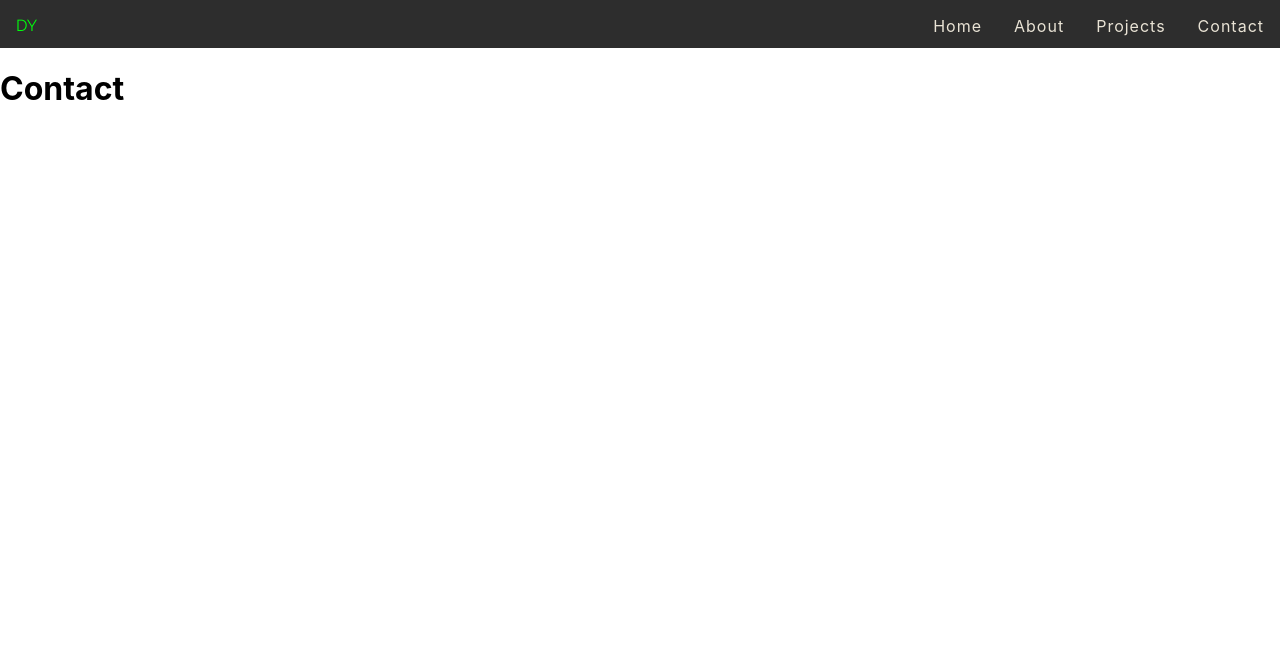
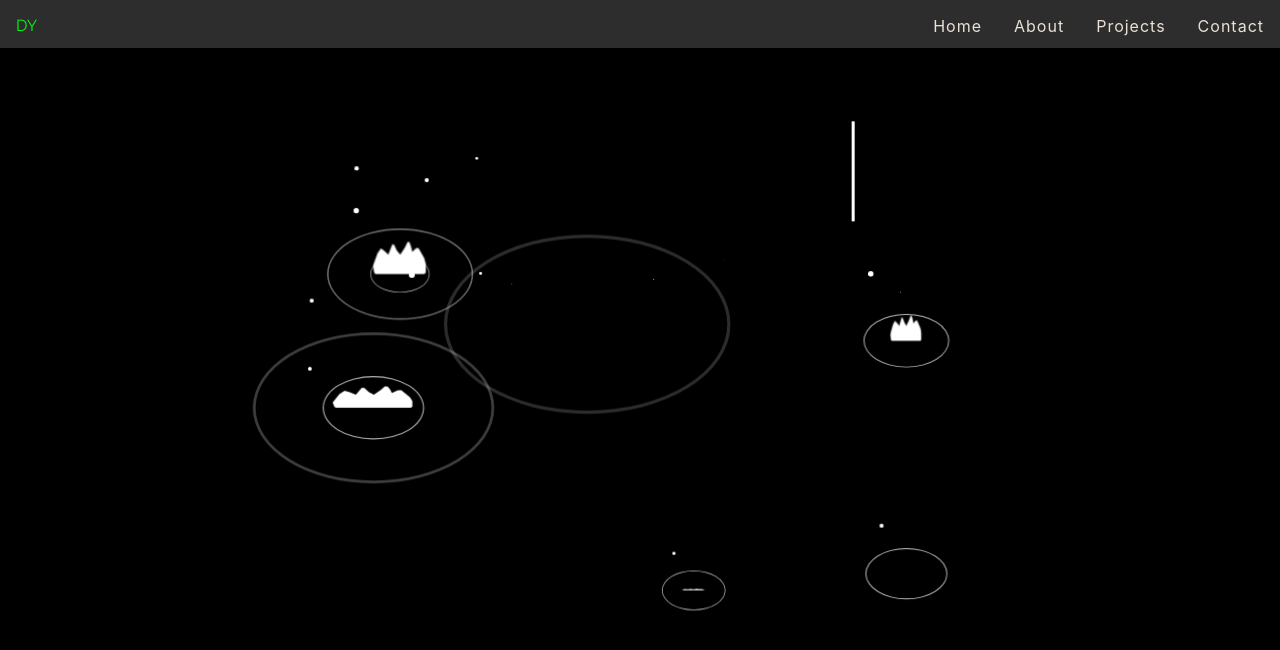
Before and after one commit to DannyYu728/DannyYu728.github.io, a React (Create React App) app: page /contact in a window 1280 px wide. Shown: the top 650 px of the page. Built offline with nearby package versions, Linux system fonts and the light colour scheme.

Commit message:
background effects for about and contact

```diff
--- a/src/App.js
+++ b/src/App.js
@@ -1,6 +1,9 @@
 import "./App.scss";
 import Nav from "./Components/Nav/Nav.jsx";
 import Home from "./Screens/Home/Home";
+import About from './Screens/About/About.jsx'
+import Contact from './Screens/Contact/Contact'
+import Project from './Screens/Projects/Project'
 import {Routes, Route} from 'react-router-dom'
 
 function App() {
@@ -9,9 +12,9 @@ function App() {
       <Nav />
       <Routes>
         <Route exact path="/" element={<Home />} />
-        <Route path="/about" element={<h1>About</h1>}></Route>
-        <Route path="/projects" element={<h1>Projects</h1>}></Route>
-        <Route path="/contact" element={<h1>Contact</h1>}></Route>
+        <Route path="/about" element={<About />}></Route>
+        <Route path="/projects" element={<Project />}></Route>
+        <Route path="/contact" element={<Contact />}></Route>
       </Routes>
     </div>
   );
--- a/src/App.scss
+++ b/src/App.scss
@@ -1,10 +1,11 @@
+* {
+  margin: 0;
+  padding: 0;
+}
+
 html,
 body {
-  margin: 0;
-  min-height: 100vh;
+  min-height: 100;
   width: 100%;
+  overflow: hidden;
 }
-
-.app {
-  min-height: 100%;
-}
--- /dev/null
+++ b/src/Screens/About/About.jsx
@@ -0,0 +1,18 @@
+import "./About.scss";
+import NY from "../../Assets/NY2.jpg";
+
+function About() {
+  return (
+    <div className="about">
+      <img className="background" src={NY} />
+      {Array.apply(null, { length: 100 }).map((e, i) => (
+        <div class="circle-container">
+          <div class="circle"></div>
+        </div>
+      ))}
+      <p className="message">Hello, whats up!?</p>
+    </div>
+  );
+}
+
+export default About;
--- /dev/null
+++ b/src/Screens/About/About.scss
@@ -0,0 +1,128 @@
+@import "../../Assets/mixins";
+
+.about {
+  width: 100%;
+  height: calc(100vh - 3rem);
+  background-color: #021027;
+}
+
+.background {
+  display: block;
+  object-fit: cover;
+  width: 100%;
+  height: 100%;
+
+  mask-image: radial-gradient(
+    white 0%,
+    white 30%,
+    transparent 80%,
+    transparent
+  );
+}
+
+.circle-container {
+  $particleNum: 200;
+  $particleColor: hsl(180, 100%, 80%);
+  position: absolute;
+  transform: translateY(-10vh);
+  animation-iteration-count: infinite;
+  animation-timing-function: linear;
+
+  .circle {
+    width: 100%;
+    height: 100%;
+    border-radius: 50%;
+    mix-blend-mode: screen;
+    background-image: radial-gradient(
+      hsl(180, 100%, 80%),
+      hsl(180, 100%, 80%) 10%,
+      hsla(180, 100%, 80%, 0) 56%
+    );
+
+    animation: fadein-frames 200ms infinite, scale-frames 2s infinite;
+
+    @keyframes fade-frames {
+      0% {
+        opacity: 1;
+      }
+
+      50% {
+        opacity: 0.7;
+      }
+
+      100% {
+        opacity: 1;
+      }
+    }
+
+    @keyframes scale-frames {
+      0% {
+        transform: scale3d(0.4, 0.4, 1);
+      }
+
+      50% {
+        transform: scale3d(2.2, 2.2, 1);
+      }
+
+      100% {
+        transform: scale3d(0.4, 0.4, 1);
+      }
+    }
+  }
+
+  $particleBaseSize: 8;
+
+  @for $i from 1 through $particleNum {
+    &:nth-child(#{$i}) {
+      $circleSize: random($particleBaseSize);
+      width: $circleSize + px;
+      height: $circleSize + px;
+
+      $startPositionY: random(10) + 100;
+      $framesName: "move-frames-" + $i;
+      $moveDuration: 28000 + random(9000) + ms;
+
+      animation-name: #{$framesName};
+      animation-duration: $moveDuration;
+      animation-delay: random(37000) + ms;
+
+      @keyframes #{$framesName} {
+        from {
+          transform: translate3d(random(100) + vw, $startPositionY + vh, 0);
+        }
+
+        to {
+          transform: translate3d(random(100) + vw, -$startPositionY - random(30) + vh, 0);
+        }
+      }
+
+      .circle {
+        animation-delay: random(4000) + ms;
+      }
+    }
+  }
+}
+
+.message {
+  position: absolute;
+  right: 20px;
+  bottom: 10px;
+  color: white;
+  font-family: "Josefin Slab", serif;
+  line-height: 27px;
+  font-size: 18px;
+  text-align: right;
+  pointer-events: none;
+  animation: message-frames 1.5s ease 5s forwards;
+  opacity: 0;
+
+  @keyframes message-frames {
+    from {
+      opacity: 0;
+    }
+
+    to {
+      opacity: 1;
+    }
+  }
+}
--- /dev/null
+++ b/src/Screens/Contact/Contact.jsx
@@ -0,0 +1,28 @@
+import "./Contact.scss";
+
+function Contact() {
+  return (
+    <div className="contact">
+      <div class="container">
+        {Array.apply(null, { length: 9 }).map((e, i) => (
+          <div class="rain">
+            <div class="drop"></div>
+            <div class="waves">
+              <div></div>
+              <div></div>
+            </div>
+            <div class="splash"></div>
+            <div class="particles">
+              <div></div>
+              <div></div>
+              <div></div>
+              <div></div>
+            </div>
+          </div>
+        ))}
+      </div>
+    </div>
+  );
+}
+
+export default Contact;
--- /dev/null
+++ b/src/Screens/Contact/Contact.scss
@@ -0,0 +1,281 @@
+.contact {
+	height: calc(100vh - 3rem);
+	margin: 0px;
+	display: flex;
+	justify-content: center;
+	align-items: center;
+	background-color: black;
+	overflow: hidden
+}
+
+.container{
+	width: 100%;
+	height: 100%;
+  min-width: 600px;
+	max-width: 800px;
+	max-height: 500px;
+	display: grid;
+	grid-template-columns: repeat(3, 1fr);
+	grid-template-rows: repeat(3, 1fr);
+}
+
+.row{
+	display: flex;
+	justify-content: center;
+	align-items: center;
+}
+
+.rain{
+	position: relative;
+	width: 100%;
+	height: 100%;
+}
+
+.rain:nth-of-type(1){
+	--duration: 2.7s;
+	--delay: 1s;
+	transform: translate(10%, 10%) scale(0.9);
+}
+
+.rain:nth-of-type(2){
+	--duration: 2.1s;
+	--delay: 1.2s;
+	transform: translate(-20%, 40%) scale(1.3);
+}
+
+.rain:nth-of-type(3){
+	--duration: 2.3s;
+	--delay: 2s;
+	transform: translate(0%, 50%) scale(1.1);
+}
+
+.rain:nth-of-type(4){
+	--duration: 2s;
+	--delay: 4s;
+	transform: translate(0%, -10%) scale(1.2);
+}
+
+.rain:nth-of-type(5){
+	--duration: 2.5s;
+	--delay: 0s;
+	transform: translate(10%, 0%) scale(0.9);
+}
+
+.rain:nth-of-type(6){
+	--duration: 2s;
+	--delay: 2.7s;
+	transform: translate(-20%, 0%) scale(1);
+}
+
+.rain:nth-of-type(7){
+	--duration: 1.8s;
+	--delay: 1.3s;
+	transform: translate(20%, -40%) scale(1.2);
+}
+
+.rain:nth-of-type(8){
+	--duration: 2.2s;
+	--delay: 0s;
+	transform: translate(20%, 0%) scale(1);
+}
+
+.rain:nth-of-type(9){
+	--duration: 2s;
+	--delay: 0.5s;
+	transform: translate(0%, -10%) scale(1.3);
+}
+
+.drop{
+	background-color: white;
+	width: 3px;
+	height: 100px;
+	position: absolute;
+	top: calc(50% - 100px);
+	left: calc(50% - 1.5px);
+	animation-name: fall;
+	animation-duration: var(--duration);
+	animation-delay: var(--delay);
+	animation-iteration-count: infinite;
+	animation-timing-function: ease-in;
+	animation-fill-mode: backwards;
+}
+
+@keyframes fall{
+	0%{
+		transform: translateY(-120vh);
+	}
+	45%{
+		transform: translateY(0%);
+		opacity: 1;
+	}
+	46%{
+		opacity: 0;
+	}
+	100%{
+		opacity: 0;
+	}
+}
+
+.waves > div{
+	position: absolute;
+	top:0px;
+	left: 0px;
+	right: 0px;
+	bottom: 0px;
+	border-radius: 50%;
+	border: solid white 3px;
+	animation-name: spread;
+	animation-duration: var(--duration);
+	animation-delay: var(--delay);
+	animation-iteration-count: infinite;
+	animation-timing-function: ease-out;
+	animation-fill-mode: backwards;
+}
+
+.waves > div:nth-child(2){
+	animation-delay: calc(var(--delay) + 0.3s);
+	animation-timing-function: linear;
+}
+
+@keyframes spread{
+	0%{
+		transform: scale(0);
+		opacity: 1;
+	}
+	40%{
+		transform: scale(0);
+		opacity: 1;
+	}
+
+	100%{
+		transform: scale(1);
+		opacity: 0;
+	}
+}
+
+
+.splash{
+	position: absolute;
+	top: 10%;
+	bottom: 50%;
+	left: 35%;
+	right: 35%;
+	border-radius: 8px;
+	clip-path: polygon(7% 100%, 5% 95%, 3% 80%, 11% 50%, 17% 38%, 23% 44%, 30% 53%, 37% 28%, 40% 29%, 45% 43%, 51% 53%, 59% 36%, 64% 22%, 67% 23%, 70% 34%, 72% 46%, 79% 37%, 83% 37%, 93% 61%, 96% 76%, 96% 94%, 94% 100%);
+	background-color: white;
+	transform-origin: bottom;
+	animation-name: splash;
+	animation-duration: var(--duration);
+	animation-delay: var(--delay);
+	animation-iteration-count: infinite;
+	animation-timing-function: ease-out;
+	animation-fill-mode: backwards;
+}
+
+@keyframes splash{
+	0%{
+		transform: scale(0.3, 0);
+	}
+
+	49%{
+		transform: scale(0.3, 0);
+	}
+
+	50%{
+		transform: scale(0.3, 0.3);
+	}
+
+	60%{
+		transform: scale(0.7, 1);
+	}
+
+	90%{
+		transform: scale(1, 0);
+	}
+
+	100%{
+		transform: scale(1, 0);
+	}
+}
+
+.particles > div{
+	position: absolute;
+	border-radius: 100%;
+	background-color: white;
+	animation-duration: var(--duration);
+	animation-delay: var(--delay);
+	animation-iteration-count: infinite;
+	animation-timing-function: ease;
+	animation-fill-mode: backwards;
+}
+
+.particles > div:nth-child(1){
+	width: 7px;
+	height: 7px;
+	top: 50%;
+	left: 50%;
+	animation-name: jumpLeft;
+}
+
+.particles > div:nth-child(2){
+	width: 5px;
+	height: 5px;
+	top: 30%;
+	left: 50%;
+	animation-name: jumpLeft;
+	animation-delay: calc(var(--delay) + 0.1s);
+}
+
+.particles > div:nth-child(3){
+	width: 3px;
+	height: 3px;
+	top: 20%;
+	left: 70%;
+	animation-name: jumpRight;
+	animation-delay: calc(var(--delay) + 0.15s);
+}
+
+.particles > div:nth-child(4){
+	width: 5px;
+	height: 5px;
+	top: 30%;
+	left: 50%;
+	animation-name: jumpRight;
+	animation-delay: calc(var(--delay) + 0.3s);
+}
+
+@keyframes jumpLeft{
+	0%{
+		transform: translate(0,0) scale(0);
+	}
+
+	45%{
+		transform: translate(0,0) scale(0);
+	}
+
+	60%{
+		transform: translate(-50px, -90px) scale(1);
+	}
+
+	100%{
+		transform: translate(-60px, 0px) scale(0.1);
+	}
+}
+
+@keyframes jumpRight{
+	0%{
+		transform: translate(0,0) scale(0);
+	}
+
+	45%{
+		transform: translate(0,0) scale(0);
+	}
+
+	60%{
+		transform: translate(30px, -80px) scale(1);
+	}
+
+	100%{
+		transform: translate(50px, 0px) scale(0.1);
+	}
+}
--- a/src/Screens/Home/Home.scss
+++ b/src/Screens/Home/Home.scss
@@ -4,7 +4,7 @@
   display: flex;
   justify-content: center;
   align-items: center;
-  height: calc(100vh - 2.5rem);
+  height: calc(100vh - 3rem);
   width: 100%;
   background: radial-gradient(ellipse at bottom, #0d1d31 0%, #0c0d13 100%);
   font-size: 3rem;
@@ -60,8 +60,8 @@
   --star-tail-length: 6em;
   --star-tail-height: 2px;
   --star-width: calc(var(--star-tail-length) / 6);
-  --fall-duration: 9s;
-  --tail-fade-duration: var(--fall-duration);
+  --starFall-duration: 9s;
+  --tail-fade-duration: var(--starFall-duration);
 
   position: absolute;
   top: var(--top-offset);
@@ -73,19 +73,19 @@
   border-radius: 50%;
   filter: drop-shadow(0 0 6px currentColor);
   transform: translate3d(104em, 0, 0);
-  animation: fall var(--fall-duration) var(--fall-delay) linear infinite,
-    tail-fade var(--tail-fade-duration) var(--fall-delay) ease-out infinite;
+  animation: starFall var(--starFall-duration) var(--starFall-delay) linear infinite,
+    tail-fade var(--tail-fade-duration) var(--starFall-delay) ease-out infinite;
 
   @include sp-layout {
-    animation: fall var(--fall-duration) var(--fall-delay) linear infinite;
+    animation: starFall var(--starFall-duration) var(--starFall-delay) linear infinite;
   }
 
   @for $i from 1 through $star-count {
     &:nth-child(#{$i}) {
       --star-tail-length: #{random_range(500em, 750em) / 100};
       --top-offset: #{random_range(0vh, 10000vh) / 100};
-      --fall-duration: #{random_range(6000, 12000s) / 1000};
-      --fall-delay: #{random_range(0, 10000s) / 1000};
+      --starFall-duration: #{random_range(6000, 12000s) / 1000};
+      --starFall-delay: #{random_range(0, 10000s) / 1000};
     }
   }
 
@@ -111,7 +111,7 @@
   }
 }
 
-@keyframes fall {
+@keyframes starFall {
   to {
     transform: translate3d(-30em, 0, 0);
   }
--- /dev/null
+++ b/src/Screens/Projects/Project.jsx
@@ -0,0 +1,11 @@
+import "./Project.scss";
+
+function Project() {
+  return (
+    <div className="project">
+
+    </div>
+  );
+}
+
+export default Project;
--- /dev/null
+++ b/src/Screens/Projects/Project.scss
@@ -0,0 +1 @@
+@import "../../Assets/mixins";
```
Also changed, not shown: 2 other files (tests, documents, lock files or other folders).
